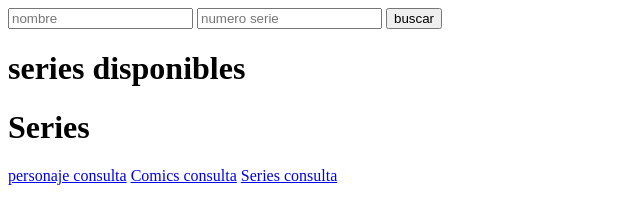
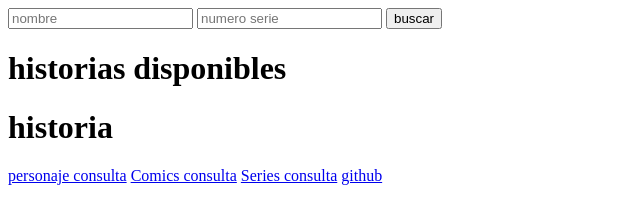
Before and after one commit to Cohnante/api_marvel_jsVainilla-, a plain HTML site: page links/html/stories.html in a window 1280 px wide. Shown: the whole page, without its empty margins (0-640 px from the left). Drawn offline with Linux system fonts and the light colour scheme.

Commit message:
tercera parte

```diff
--- a/links/html/stories.html
+++ b/links/html/stories.html
@@ -17,16 +17,17 @@
   </header>
   <div>
     <div class="container2">
-      <h1>series disponibles</h1>
-      <h1 id="series"></h1>
+      <h1>historias disponibles</h1>
+      <h1 id="stories"></h1>
     </div>
     <div class="container3">
-      <h1>Series</h1>
-      <h1 id="name_series"></h1>
+      <h1>historia</h1>
+      <h1 id="name_stories"></h1>
     </div>
   </div>
     <a href="../../index.html">personaje consulta</a>
     <a href="./links/html/comics.html">Comics consulta</a>
     <a href="./series.html">Series consulta</a>
+    <a href="https://github.com/Cohnante/api_marvel_jsVainilla-">github</a>
 </body>
 </html>
--- a/links/js/main.js
+++ b/links/js/main.js
@@ -15,5 +15,5 @@ function consulta() {
         document.getElementById("imagen").innerHTML= `<img src="${Info.data.results[0].thumbnail.path+"/portrait_incredible.jpg"}" alt="...">`;
         document.getElementById("descripcion").innerHTML=Info.data.results[0].description;
         document.getElementById("Mod").innerHTML=Info.data.results[0].modified;
-      }).catch((err) => {console.log("Info error: ", err);})
+      }).catch((err) => {console.log("Info error: ", err);});
   }
--- a/links/js/stories.js
+++ b/links/js/stories.js
@@ -12,7 +12,7 @@ function consulta() {
     .then(data => {
       //convertimos formato json cadena en objeto de javascript
       var Info = JSON.parse(data);
-      document.getElementById("series").innerHTML=Info.data.results[0].series.available;
-      document.getElementById("name_series").innerHTML=Info.data.results[0].series.items[number].name;
+      document.getElementById("stories").innerHTML=Info.data.results[0].stories.available;
+      document.getElementById("name_stories").innerHTML=Info.data.results[0].stories.items[number].name;
     }).catch((err) => {console.log("Info error: ", err);})
 }
```
Also changed, not shown: index.html (+1 -0 lines), links/html/comics.html (+1 -0 lines), links/html/series.html (+1 -0 lines).
